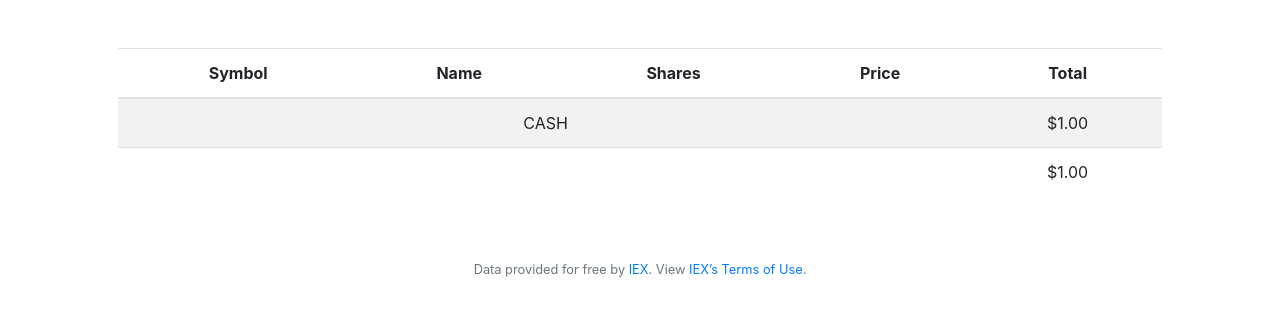
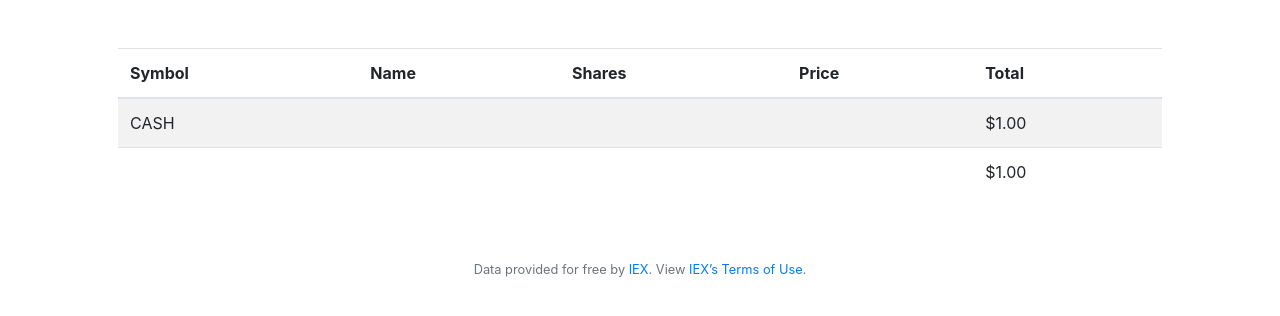
Before and after one commit to Joseph-Mansaray/2022-Submitted-CS-assignment-, a Flask app: page / in a window 1280 px wide. Shown: the part 76-392 px from the top of the page. Run offline with Flask 2, Linux system fonts and the light colour scheme; a user stored in the database is signed in; tables that the repository leaves empty hold one stand-in row (values such as "Sample post"); data that the repository does not hold is empty; some libraries are stand-ins or nearby versions.

Commit message:
automated commit by check50 [check50=True]

```diff
--- a/static/styles.css
+++ b/static/styles.css
@@ -45,3 +45,10 @@ main img
     /* Constrain images on small screens */
     max-width: 100%;
 }
+main table {
+  text-align: left;
+}
+
+td {
+  display: table-cell;
+}
```
Also changed, not shown: application.py (line endings or trailing spaces), templates/layout.html (line endings or trailing spaces).
